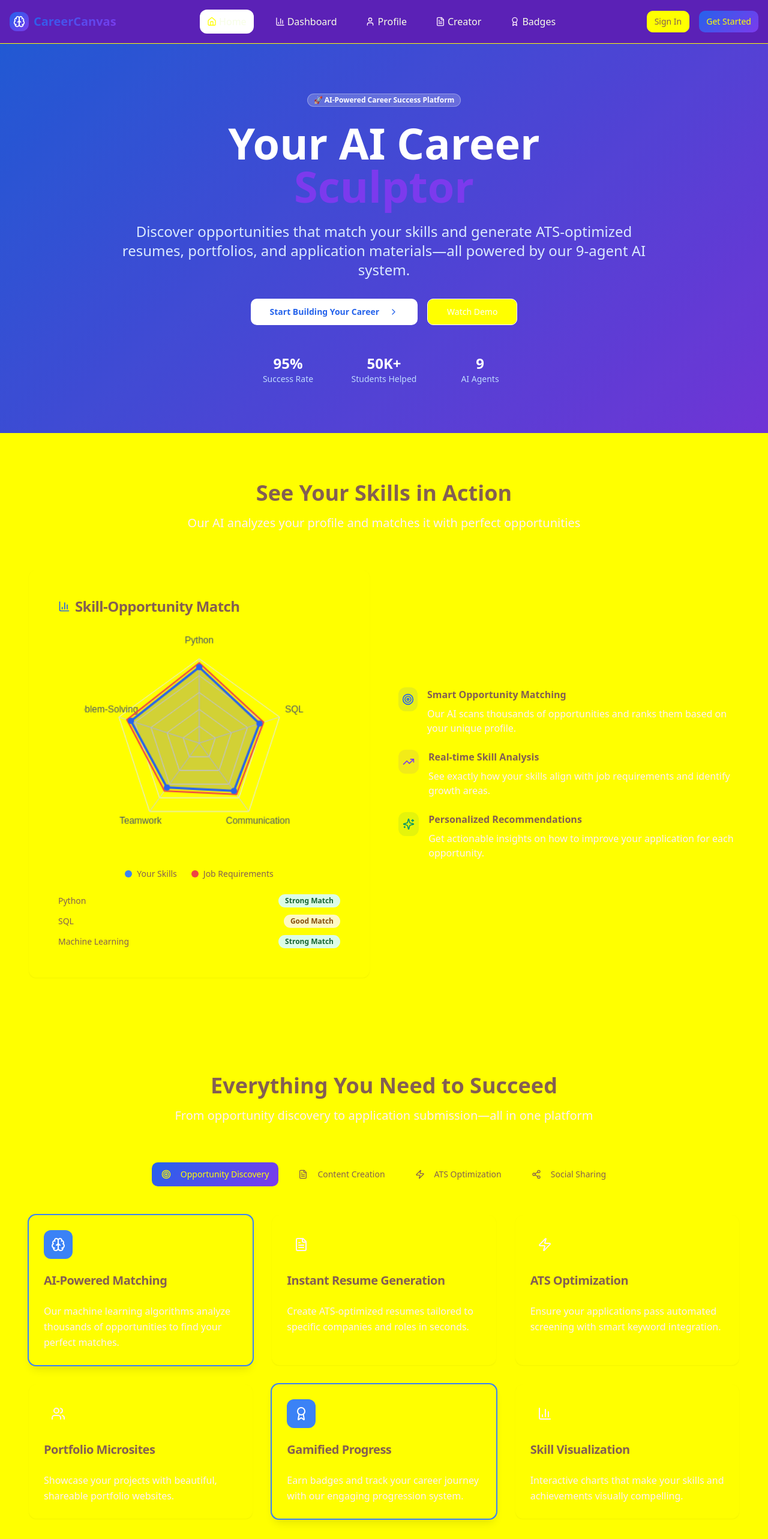
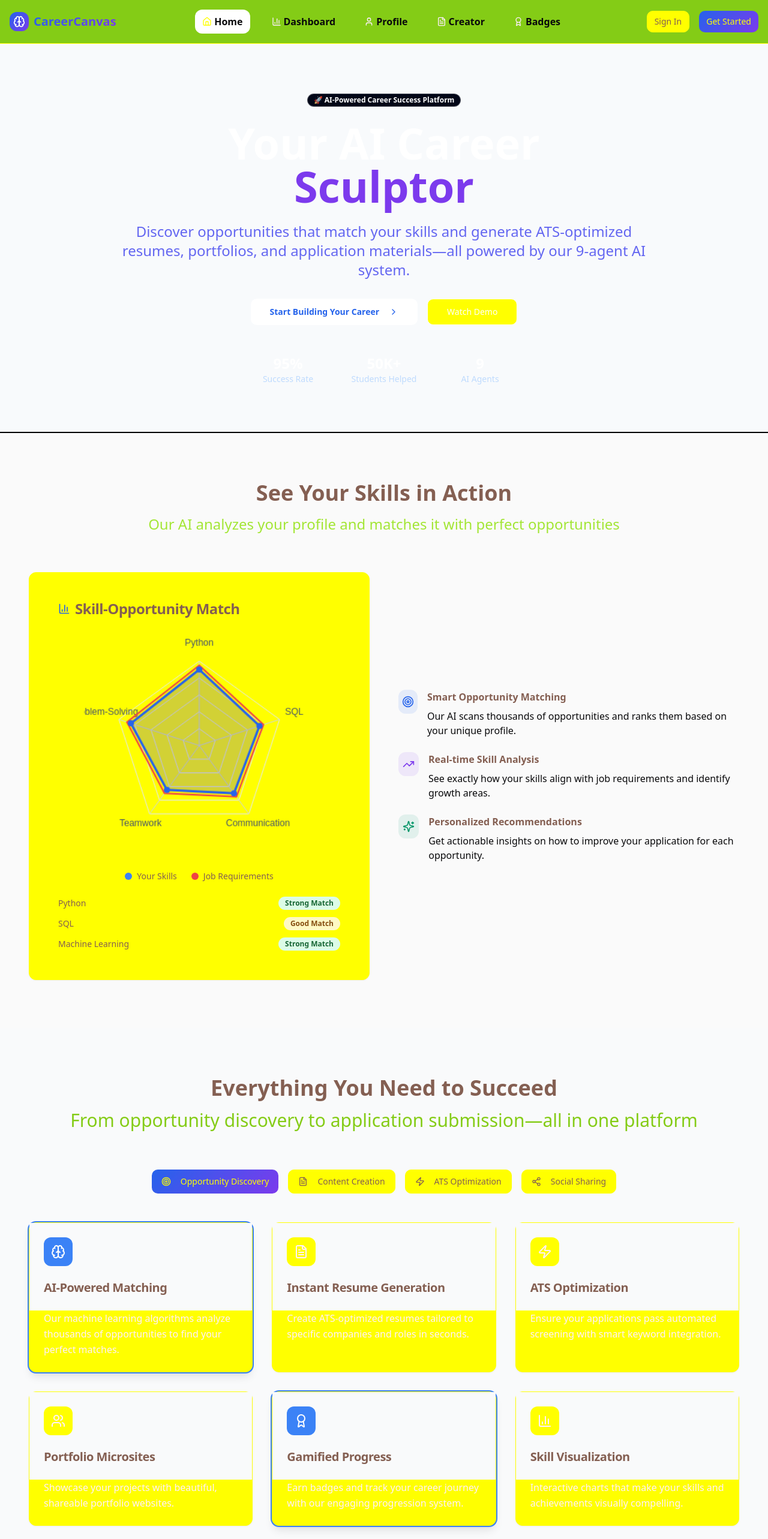
Before and after one commit to mayankgit22/career-canvas-ai-sculptor-97, a React (Vite) app: page / in a window 1280 px wide. Shown: the top 2566 px of the page at 60% size. Built offline with nearby package versions, Linux system fonts and the light colour scheme.

Commit message:
Visual edit in Lovable
Edited UI in Lovable

```diff
--- a/src/components/FeatureCard.tsx
+++ b/src/components/FeatureCard.tsx
@@ -1,23 +1,20 @@
-
 import { Card, CardContent, CardHeader, CardTitle } from "@/components/ui/card";
 import { LucideIcon } from "lucide-react";
-
 interface FeatureCardProps {
   icon: LucideIcon;
   title: string;
   description: string;
   active?: boolean;
 }
-
-export const FeatureCard = ({ icon: Icon, title, description, active = false }: FeatureCardProps) => {
-  return (
-    <Card className={`transition-all duration-300 hover:shadow-lg hover:-translate-y-1 ${
-      active ? "ring-2 ring-blue-500 shadow-lg" : ""
-    }`}>
-      <CardHeader>
-        <div className={`w-12 h-12 rounded-lg flex items-center justify-center mb-4 transition-colors ${
-          active ? "bg-blue-500" : "bg-muted"
-        }`}>
+export const FeatureCard = ({
+  icon: Icon,
+  title,
+  description,
+  active = false
+}: FeatureCardProps) => {
+  return <Card className={`transition-all duration-300 hover:shadow-lg hover:-translate-y-1 ${active ? "ring-2 ring-blue-500 shadow-lg" : ""}`}>
+      <CardHeader className="bg-gray-50">
+        <div className={`w-12 h-12 rounded-lg flex items-center justify-center mb-4 transition-colors ${active ? "bg-blue-500" : "bg-muted"}`}>
           <Icon className={`w-6 h-6 ${active ? "text-white" : "text-muted-foreground"}`} />
         </div>
         <CardTitle className="text-xl">{title}</CardTitle>
@@ -25,6 +22,5 @@ export const FeatureCard = ({ icon: Icon, title, description, active = false }:
       <CardContent>
         <p className="text-muted-foreground leading-relaxed">{description}</p>
       </CardContent>
-    </Card>
-  );
+    </Card>;
 };
--- a/src/components/Navigation.tsx
+++ b/src/components/Navigation.tsx
@@ -27,7 +27,7 @@ export const Navigation = () => {
     icon: Award
   }];
   return <header className="border-b border-border/40 backdrop-blur-sm sticky top-0 z-50 bg-background/95">
-      <div className="container mx-auto px-4 py-4 bg-violet-800">
+      <div className="container mx-auto px-4 py-4 bg-lime-500">
         <div className="flex items-center justify-between">
           <Link to="/" className="flex items-center space-x-2">
             <div className="w-8 h-8 gradient-bg rounded-lg flex items-center justify-center">
@@ -43,7 +43,7 @@ export const Navigation = () => {
             const isActive = location.pathname === item.path;
             return <Link key={item.path} to={item.path} className={`flex items-center space-x-1 px-3 py-2 rounded-lg transition-colors ${isActive ? "bg-primary text-primary-foreground" : "text-muted-foreground hover:text-foreground hover:bg-muted"}`}>
                   <Icon className="w-4 h-4" />
-                  <span className="text-lime-50">{item.label}</span>
+                  <span className="text-zinc-950 font-semibold text-base">{item.label}</span>
                 </Link>;
           })}
           </nav>
--- a/src/components/TestimonialCard.tsx
+++ b/src/components/TestimonialCard.tsx
@@ -1,8 +1,6 @@
-
 import { Card, CardContent } from "@/components/ui/card";
 import { Badge } from "@/components/ui/badge";
 import { Star } from "lucide-react";
-
 interface TestimonialCardProps {
   name: string;
   role: string;
@@ -11,7 +9,6 @@ interface TestimonialCardProps {
   rating: number;
   achievement: string;
 }
-
 export const TestimonialCard = ({
   name,
   role,
@@ -20,13 +17,10 @@ export const TestimonialCard = ({
   rating,
   achievement
 }: TestimonialCardProps) => {
-  return (
-    <Card className="h-full hover:shadow-lg transition-all duration-300">
-      <CardContent className="p-6">
+  return <Card className="h-full hover:shadow-lg transition-all duration-300 bg-transparent">
+      <CardContent className="p-6 bg-slate-800">
         <div className="flex mb-4">
-          {[...Array(rating)].map((_, i) => (
-            <Star key={i} className="w-4 h-4 fill-yellow-400 text-yellow-400" />
-          ))}
+          {[...Array(rating)].map((_, i) => <Star key={i} className="w-4 h-4 fill-yellow-400 text-yellow-400" />)}
         </div>
 
         <blockquote className="text-muted-foreground mb-6 leading-relaxed">
@@ -45,6 +39,5 @@ export const TestimonialCard = ({
           </Badge>
         </div>
       </CardContent>
-    </Card>
-  );
+    </Card>;
 };
--- a/src/pages/Index.tsx
+++ b/src/pages/Index.tsx
@@ -17,17 +17,17 @@ const Index = () => {
 
       {/* Hero Section */}
       <section className="py-20 px-4 gradient-bg text-white relative overflow-hidden">
-        <div className="absolute inset-0 bg-black/10"></div>
+        <div className="absolute inset-0 absolute bg-slate-50 border-b-2 border-black "></div>
         <div className="container mx-auto relative z-10">
           <div className="text-center max-w-4xl mx-auto bg-transparent ">
-            <Badge className="mb-6 bg-white/20 text-white border-white/30 hover:bg-white/30">
+            <Badge className="mb-6 text-white border-white/30 bg-slate-950">
               🚀 AI-Powered Career Success Platform
             </Badge>
             <h1 className="text-5xl md:text-7xl font-bold mb-6 leading-tight">
               Your AI Career <br />
               <span className="text-brand-purple">Sculptor</span>
             </h1>
-            <p className="text-xl md:text-2xl mb-8 text-blue-100 leading-relaxed">
+            <p className="text-xl mb-8 leading-relaxed text-indigo-500 md:text-2xl font-normal">
               Discover opportunities that match your skills and generate ATS-optimized resumes,
               portfolios, and application materials—all powered by our 9-agent AI system.
             </p>
@@ -61,11 +61,11 @@ const Index = () => {
       </section>
 
       {/* Skills Visualization Demo */}
-      <section className="py-20 px-4 bg-muted/30">
+      <section className="py-20 px-4 bg-neutral-50">
         <div className="container mx-auto">
           <div className="text-center mb-16">
-            <h2 className="text-4xl font-bold mb-4">See Your Skills in Action</h2>
-            <p className="text-xl text-muted-foreground">
+            <h2 className="font-bold mb-4 text-4xl">See Your Skills in Action</h2>
+            <p className="text-lime-400 font-medium text-2xl">
               Our AI analyzes your profile and matches it with perfect opportunities
             </p>
           </div>
@@ -104,7 +104,7 @@ const Index = () => {
                 </div>
                 <div>
                   <h3 className="font-semibold mb-2">Smart Opportunity Matching</h3>
-                  <p className="text-muted-foreground">
+                  <p className="text-base text-zinc-950">
                     Our AI scans thousands of opportunities and ranks them based on your unique profile.
                   </p>
                 </div>
@@ -115,7 +115,7 @@ const Index = () => {
                 </div>
                 <div>
                   <h3 className="font-semibold mb-2">Real-time Skill Analysis</h3>
-                  <p className="text-muted-foreground">
+                  <p className="font-normal text-zinc-950">
                     See exactly how your skills align with job requirements and identify growth areas.
                   </p>
                 </div>
@@ -126,7 +126,7 @@ const Index = () => {
                 </div>
                 <div>
                   <h3 className="font-semibold mb-2">Personalized Recommendations</h3>
-                  <p className="text-muted-foreground">
+                  <p className="font-normal text-zinc-950">
                     Get actionable insights on how to improve your application for each opportunity.
                   </p>
                 </div>
@@ -137,11 +137,11 @@ const Index = () => {
       </section>
 
       {/* Features Tabs */}
-      <section id="features" className="py-20 px-4">
+      <section id="features" className="py-20 px-4 bg-gray-50">
         <div className="container mx-auto">
           <div className="text-center mb-16">
-            <h2 className="text-4xl font-bold mb-4">Everything You Need to Succeed</h2>
-            <p className="text-xl text-muted-foreground">
+            <h2 className="font-bold mb-4 text-4xl">Everything You Need to Succeed</h2>
+            <p className="text-3xl font-medium text-lime-500">
               From opportunity discovery to application submission—all in one platform
             </p>
           </div>
@@ -181,11 +181,11 @@ const Index = () => {
       </section>
 
       {/* AI Agents Section */}
-      <section id="agents" className="py-20 px-4 bg-muted/30">
+      <section id="agents" className="py-20 px-4 bg-gray-50">
         <div className="container mx-auto">
           <div className="text-center mb-16">
-            <h2 className="text-4xl font-bold mb-4">Meet Your AI Career Team</h2>
-            <p className="text-xl text-muted-foreground">
+            <h2 className="font-bold mb-4 text-4xl">Meet Your AI Career Team</h2>
+            <p className="text-lime-500 text-2xl">
               9 specialized agents working together to accelerate your career success
             </p>
           </div>
@@ -198,7 +198,7 @@ const Index = () => {
         <div className="container mx-auto">
           <div className="text-center mb-16">
             <h2 className="text-4xl font-bold mb-4">Student Success Stories</h2>
-            <p className="text-xl text-muted-foreground">
+            <p className="font-normal text-lime-500 text-2xl">
               See how CareerCanvas has transformed careers across the globe
             </p>
           </div>
```
